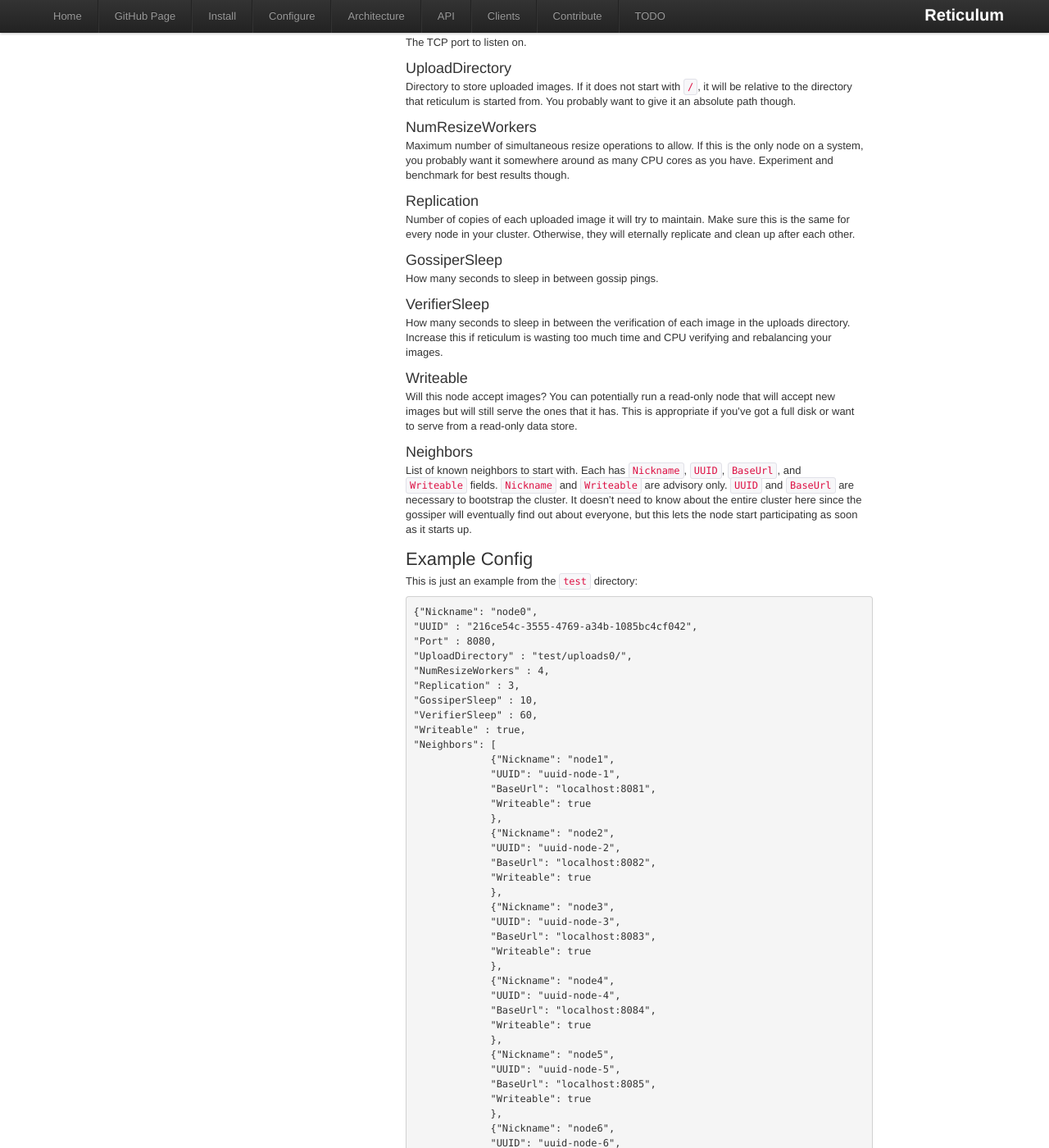
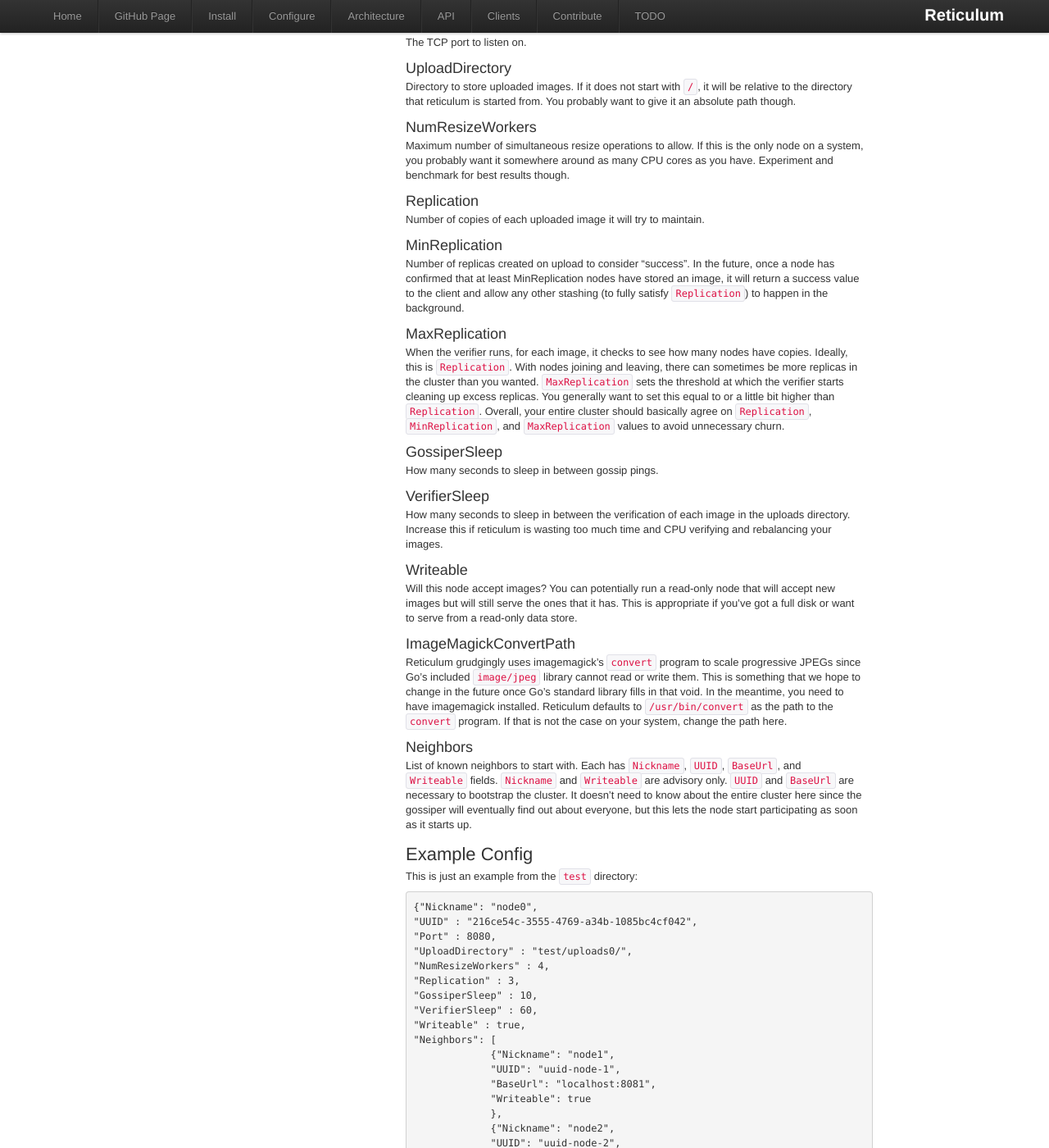
Before and after one commit to thraxil/reticulum, a Jekyll site: the page built from configure.markdown, in a window 1280 px wide and 1400 px high, scrolled down 642 px. Shown: the whole window at 82% size. Built offline with Jekyll 4.4.1, drawn with Linux system fonts in a browser that asks for light colours; comment, search, counter and statistics services are not loaded.

Commit message:
document config options

```diff
--- a/configure.markdown
+++ b/configure.markdown
@@ -59,9 +59,27 @@
 
 ### Replication
 
-Number of copies of each uploaded image it will try to maintain. Make
-sure this is the same for every node in your cluster. Otherwise, they
-will eternally replicate and clean up after each other.
+Number of copies of each uploaded image it will try to maintain.
+
+### MinReplication
+
+Number of replicas created on upload to consider "success". In the
+future, once a node has confirmed that at least MinReplication nodes
+have stored an image, it will return a success value to the client and
+allow any other stashing (to fully satisfy `Replication`) to happen in
+the background.
+
+### MaxReplication
+
+When the verifier runs, for each image, it checks to see how many
+nodes have copies. Ideally, this is `Replication`. With nodes joining
+and leaving, there can sometimes be more replicas in the cluster than
+you wanted. `MaxReplication` sets the threshold at which the verifier
+starts cleaning up excess replicas. You generally want to set this
+equal to or a little bit higher than `Replication`. Overall, your
+entire cluster should basically agree on `Replication`,
+`MinReplication`, and `MaxReplication` values to avoid unnecessary
+churn.
 
 ### GossiperSleep
 
@@ -79,6 +97,16 @@
 that will accept new images but will still serve the ones that it
 has. This is appropriate if you've got a full disk or want to serve
 from a read-only data store.
+
+### ImageMagickConvertPath
+
+Reticulum grudgingly uses imagemagick's `convert` program to scale
+progressive JPEGs since Go's included `image/jpeg` library cannot read
+or write them. This is something that we hope to change in the future
+once Go's standard library fills in that void. In the meantime, you
+need to have imagemagick installed. Reticulum defaults to
+`/usr/bin/convert` as the path to the `convert` program. If that is
+not the case on your system, change the path here.
 
 ### Neighbors
 
```
